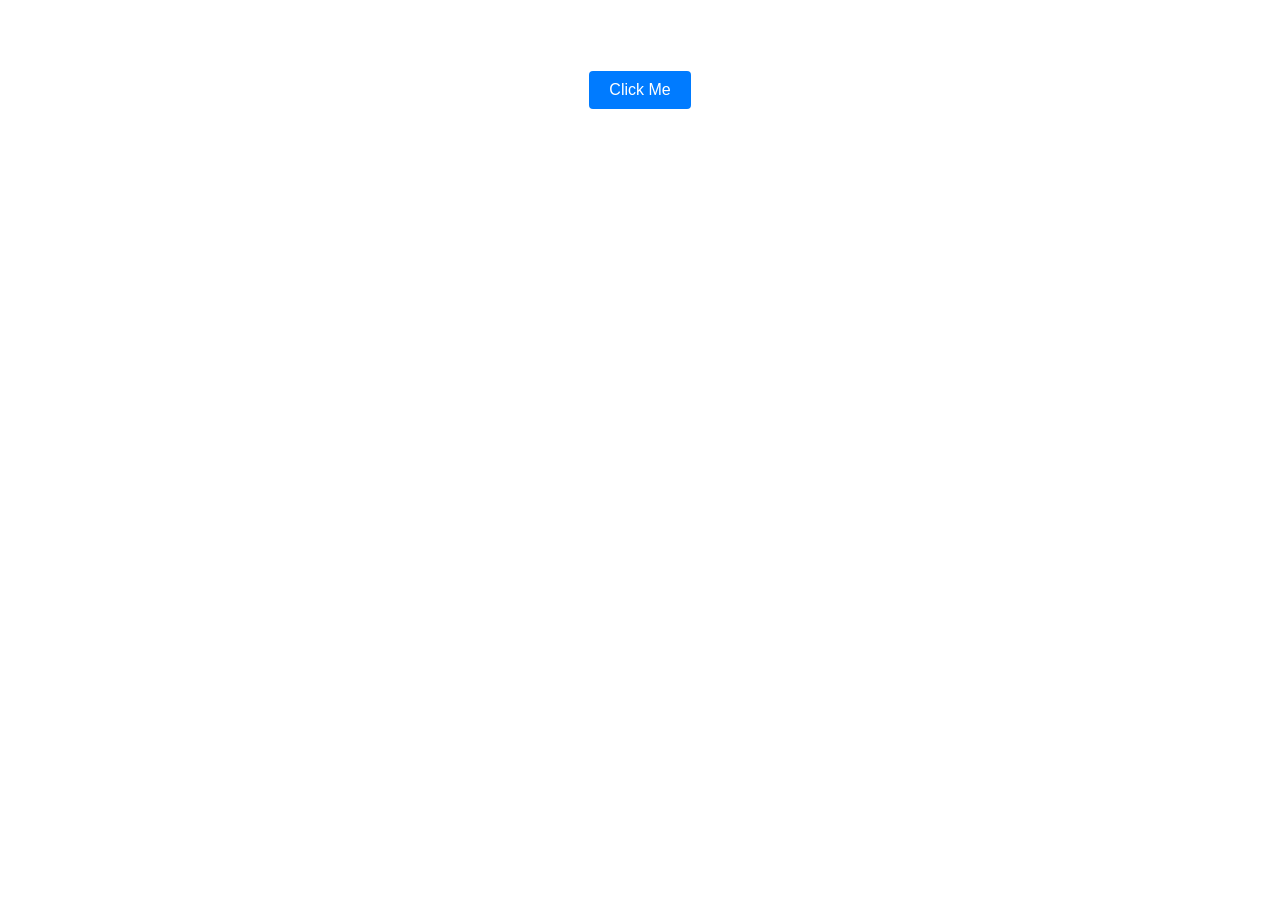
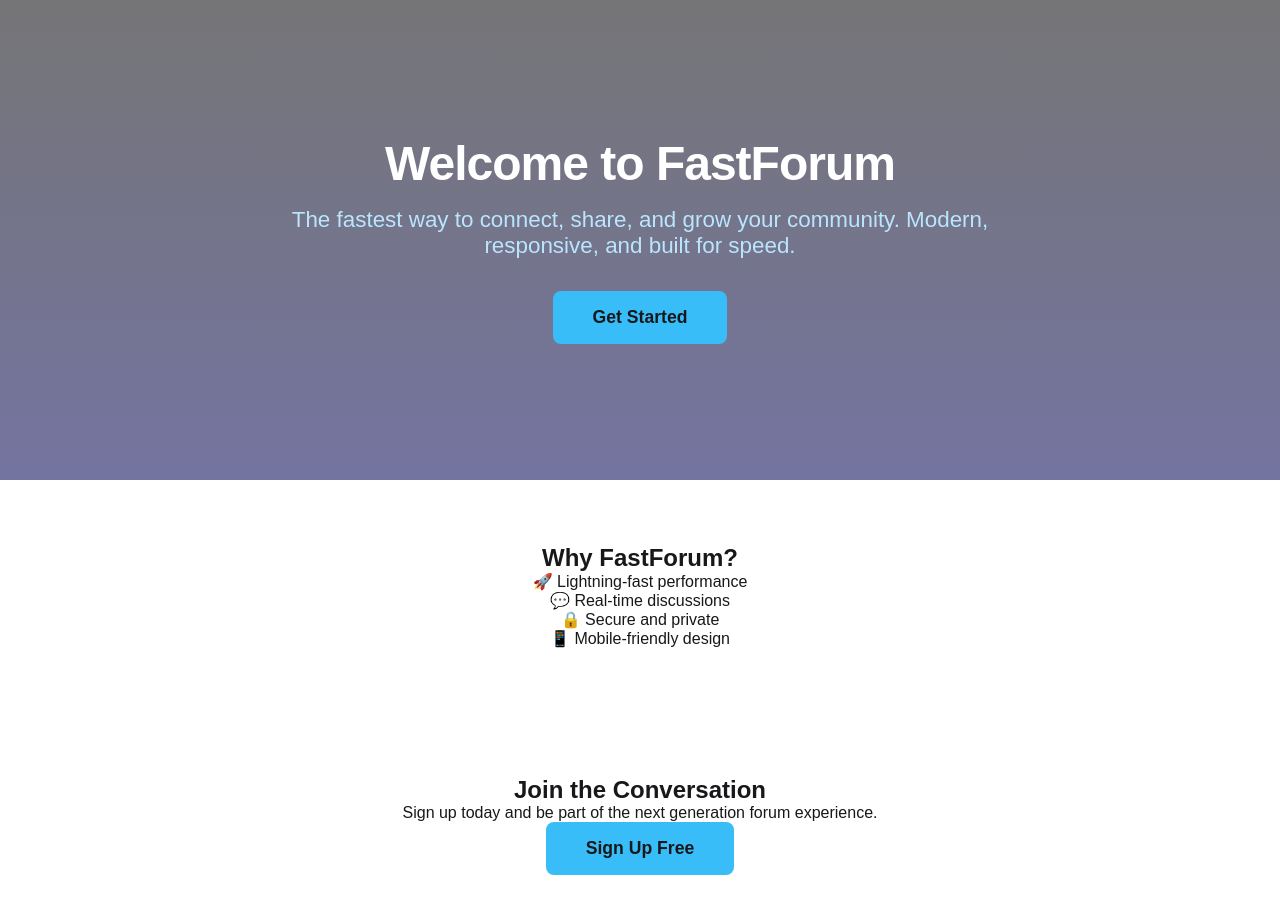
Before and after one commit to tomzachary/fast-forum-web, a Next.js app: page / in a window 1280 px wide. Shown: the top 914 px of the page. Before the commit the page ends 800 px from the top, so only its background shows below. Built offline with nearby package versions, Linux system fonts and the light colour scheme.

Commit message:
update landing page

```diff
--- a/src/app/page.module.css
+++ b/src/app/page.module.css
@@ -1,168 +1,76 @@
-.page {
-  --gray-rgb: 0, 0, 0;
-  --gray-alpha-200: rgba(var(--gray-rgb), 0.08);
-  --gray-alpha-100: rgba(var(--gray-rgb), 0.05);
+.hero {
+  min-height: 60vh;
+  display: flex;
+  align-items: center;
+  justify-content: center;
+  color: #fff;
+  background-image: linear-gradient(
+    rgba(24, 24, 27, 0.6),
+    rgba(24, 24, 99, 0.6)
+  );
+  background-size: cover;
+  background-position: center;
+  background-attachment: fixed;
+  text-align: center;
+}
 
-  --button-primary-hover: #383838;
-  --button-secondary-hover: #f2f2f2;
+.heroContent {
+  z-index: 1;
+  max-width: 700px;
+}
 
-  display: grid;
-  grid-template-rows: 20px 1fr 20px;
-  align-items: center;
-  justify-items: center;
-  min-height: 100svh;
-  padding: 80px;
-  gap: 64px;
-  font-family: var(--font-geist-sans);
+.title {
+  font-size: 3rem;
+  font-weight: 800;
+  margin-bottom: 1rem;
+  letter-spacing: -1px;
+}
+
+.subtitle {
+  font-size: 1.4rem;
+  font-weight: 400;
+  margin-bottom: 2rem;
+  color: #bae6fd;
+}
+
+.cta {
+  background: #38bdf8;
+  color: #18181b;
+  border: none;
+  border-radius: 8px;
+  padding: 1rem 2.5rem;
+  font-size: 1.1rem;
+  font-weight: 600;
+  cursor: pointer;
+  transition: background 0.2s;
+}
+
+.cta:hover,
+.cta:focus {
+  background: #0ea5e9;
+  outline: none;
+}
+
+.section {
+  background: #fff;
+  color: #18181b;
+  padding: 4rem 2rem;
+  text-align: center;
 }
 
 @media (prefers-color-scheme: dark) {
-  .page {
-    --gray-rgb: 255, 255, 255;
-    --gray-alpha-200: rgba(var(--gray-rgb), 0.145);
-    --gray-alpha-100: rgba(var(--gray-rgb), 0.06);
-
-    --button-primary-hover: #ccc;
-    --button-secondary-hover: #1a1a1a;
-  }
-}
-
-.main {
-  display: flex;
-  flex-direction: column;
-  gap: 32px;
-  grid-row-start: 2;
-}
-
-.main ol {
-  font-family: var(--font-geist-mono);
-  padding-left: 0;
-  margin: 0;
-  font-size: 14px;
-  line-height: 24px;
-  letter-spacing: -0.01em;
-  list-style-position: inside;
-}
-
-.main li:not(:last-of-type) {
-  margin-bottom: 8px;
-}
-
-.main code {
-  font-family: inherit;
-  background: var(--gray-alpha-100);
-  padding: 2px 4px;
-  border-radius: 4px;
-  font-weight: 600;
-}
-
-.ctas {
-  display: flex;
-  gap: 16px;
-}
-
-.ctas a {
-  appearance: none;
-  border-radius: 128px;
-  height: 48px;
-  padding: 0 20px;
-  border: none;
-  border: 1px solid transparent;
-  transition:
-    background 0.2s,
-    color 0.2s,
-    border-color 0.2s;
-  cursor: pointer;
-  display: flex;
-  align-items: center;
-  justify-content: center;
-  font-size: 16px;
-  line-height: 20px;
-  font-weight: 500;
-}
-
-a.primary {
-  background: var(--foreground);
-  color: var(--background);
-  gap: 8px;
-}
-
-a.secondary {
-  border-color: var(--gray-alpha-200);
-  min-width: 158px;
-}
-
-.footer {
-  grid-row-start: 3;
-  display: flex;
-  gap: 24px;
-}
-
-.footer a {
-  display: flex;
-  align-items: center;
-  gap: 8px;
-}
-
-.footer img {
-  flex-shrink: 0;
-}
-
-/* Enable hover only on non-touch devices */
-@media (hover: hover) and (pointer: fine) {
-  a.primary:hover {
-    background: var(--button-primary-hover);
-    border-color: transparent;
-  }
-
-  a.secondary:hover {
-    background: var(--button-secondary-hover);
-    border-color: transparent;
-  }
-
-  .footer a:hover {
-    text-decoration: underline;
-    text-underline-offset: 4px;
+  .section {
+    background: #18181b;
+    color: #ededed;
   }
 }
 
 @media (max-width: 600px) {
-  .page {
-    padding: 32px;
-    padding-bottom: 80px;
+  .title {
+    font-size: 2rem;
   }
-
-  .main {
-    align-items: center;
-  }
-
-  .main ol {
-    text-align: center;
-  }
-
-  .ctas {
-    flex-direction: column;
-  }
-
-  .ctas a {
-    font-size: 14px;
-    height: 40px;
-    padding: 0 16px;
-  }
-
-  a.secondary {
-    min-width: auto;
-  }
-
-  .footer {
-    flex-wrap: wrap;
-    align-items: center;
-    justify-content: center;
+  .hero {
+    min-height: 40vh;
+    padding: 2rem 1rem;
   }
 }
-
-@media (prefers-color-scheme: dark) {
-  .logo {
-    filter: invert();
-  }
-}
--- a/src/app/page.tsx
+++ b/src/app/page.tsx
@@ -1,11 +1,42 @@
-'use client'
-import Button from "@/components/button/button";
+"use client";
 import styles from "./page.module.css";
 
-export default function Home() {
+export default function LandingPage() {
   return (
-    <div className={styles.page}>
-      <Button onClick={() => alert("Button clicked!")} label="Click Me" className={styles.button} />
-    </div>
+    <>
+      <section className={styles.hero}>
+        <div className={styles.heroContent}>
+          <h1 className={styles.title}>Welcome to FastForum</h1>
+          <p className={styles.subtitle}>
+            The fastest way to connect, share, and grow your community. Modern,
+            responsive, and built for speed.
+          </p>
+          <a href="/signup">
+            <button className={styles.cta}>Get Started</button>
+          </a>
+        </div>
+      </section>
+      <section className={styles.section}>
+        <h2>Why FastForum?</h2>
+        <p>
+          🚀 Lightning-fast performance
+          <br />
+          💬 Real-time discussions
+          <br />
+          🔒 Secure and private
+          <br />
+          📱 Mobile-friendly design
+        </p>
+      </section>
+      <section className={styles.section}>
+        <h2>Join the Conversation</h2>
+        <p>
+          Sign up today and be part of the next generation forum experience.
+        </p>
+        <a href="/signup">
+          <button className={styles.cta}>Sign Up Free</button>
+        </a>
+      </section>
+    </>
   );
 }
```
